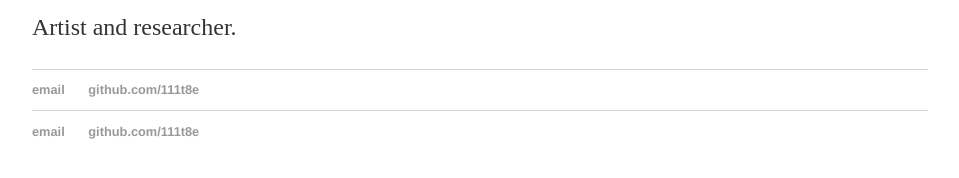
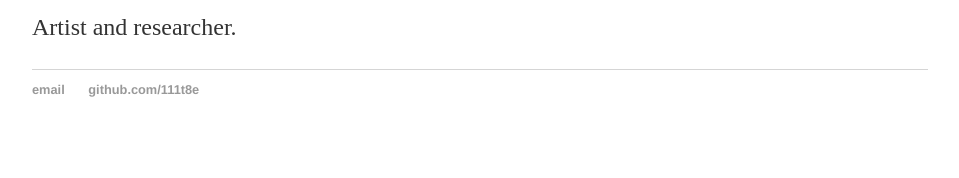
Before and after one commit to 111t8e/home, a Jekyll site: the page built from index.html, in a window 1280 px wide. Shown: the part 138-316 px from the top of the page, without its empty margins (160-1119 px from the left). Built offline with Jekyll 4.4.1, drawn with Linux system fonts in a browser that asks for light colours.

Commit message:
Update index.html

```diff
--- a/index.html
+++ b/index.html
@@ -9,11 +9,3 @@ title: Katherine Doyle
 				<p>Artist and researcher.<a href="/about"></a></p>
     		</div><!-- /.blurb -->
 		</div><!-- /.container -->
-		<footer>
-    		<ul>
-        		<li><a href="mailto:111t8e@gmail.com">email</a></li>
-        		<li><a href="https://github.com/111t8e">github.com/111t8e</a></li>
-			</ul>
-		</footer>
-	</body>
-</html>
```
